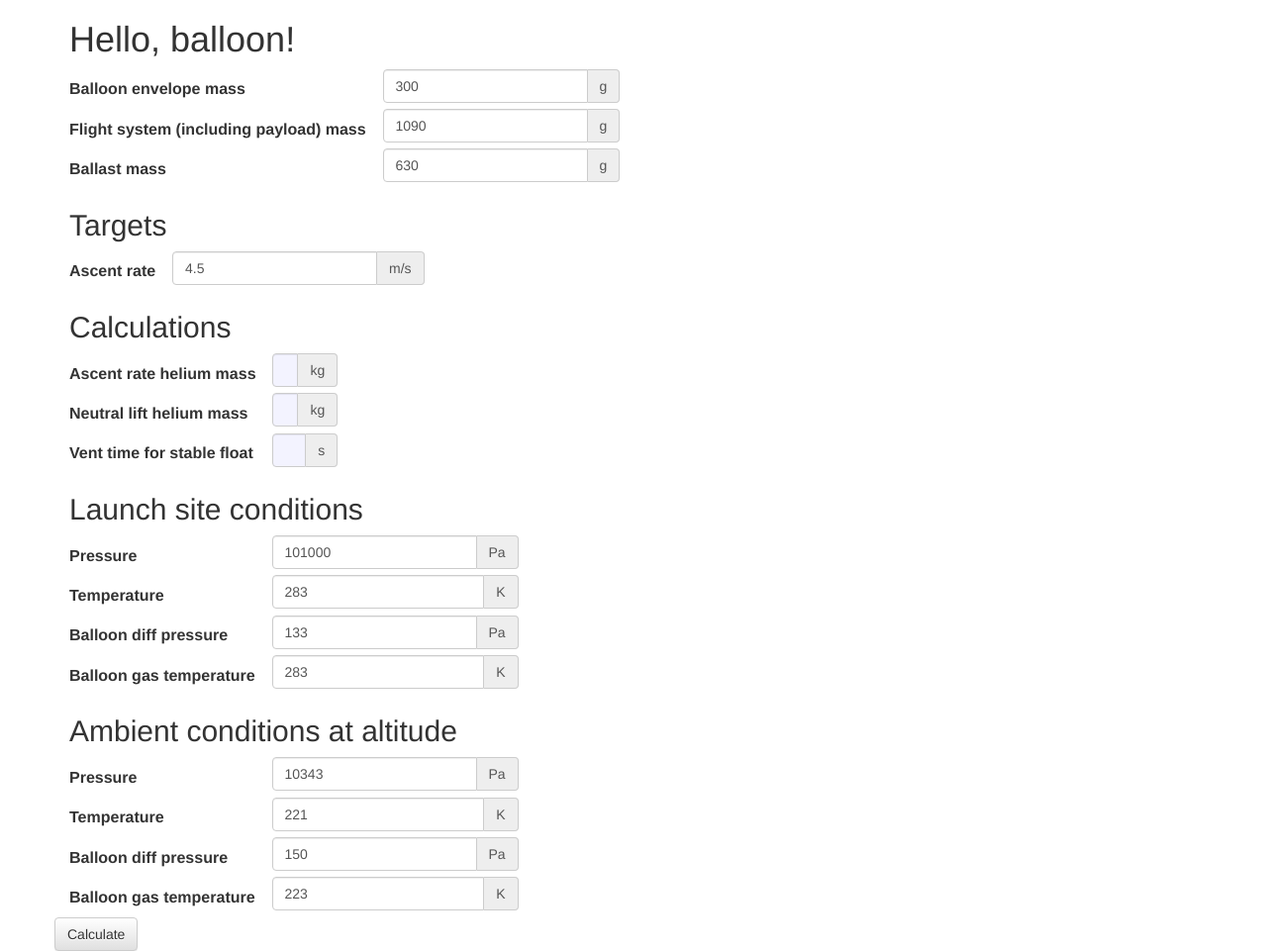
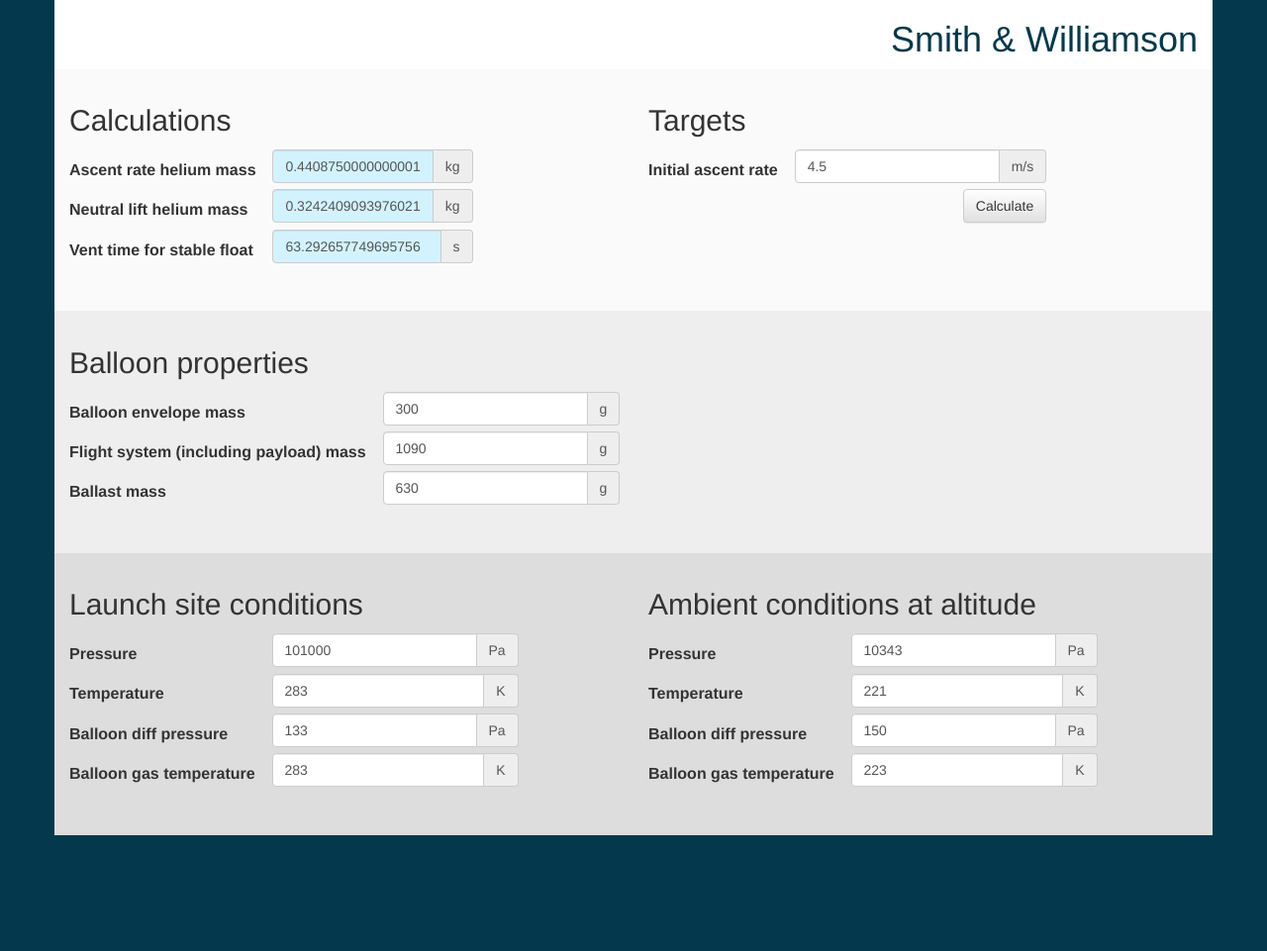
Before and after one commit to Jed-SWSDT/boomerang-calculator, a plain HTML site: page calculator/index.html in a window 1280 px wide. Shown: the whole page at 99% size. After the commit the page ends 844 px from the top, so only its background shows below. Drawn offline with Linux system fonts and the light colour scheme.

Commit message:
Arrange the UI into semantic panels
Put the conditions in one panel, balloon
properties in another, and calculations /
targets in a third.

```diff
--- a/calculator/index.html
+++ b/calculator/index.html
@@ -3,6 +3,19 @@
         <link rel="stylesheet" href="css/bootstrap-3.3.2-custom.css"/>
         <link rel="stylesheet" href="css/bootstrap-theme-3.3.2-custom.css"/>
         <style>
+            body {
+                background-color: #04394d;
+            }
+            .container {
+                background-color: white;
+            }
+            h1 {
+                text-align: right;
+                color: #04394d;
+            }
+            h2 {
+                padding-bottom: 0.2ex;
+            }
             th {
                 padding-right: 2ex;
                 padding-top: 0.75ex;
@@ -11,7 +24,28 @@
                 padding-bottom: 0.75ex;
             }
             .calc {
-                background-color: #f3f3ff;
+                background-color: #d2f3fe;
+            }
+            .buttonRow {
+                text-align: right;
+            }
+
+            .calcPanel {
+                background-color: #fafafa;
+                padding-top: 1.1em;
+                padding-bottom: 3em;
+            }
+
+            .balloonPanel {
+                background-color: #eee;
+                padding-top: 1.1em;
+                padding-bottom: 3em;
+            }
+
+            .conditionsPanel {
+                background-color: #ddd;
+                padding-top: 1.1em;
+                padding-bottom: 3em;
             }
         </style>
 
@@ -66,7 +100,9 @@
 
         $(function () {
             var fieldsToUpdateOnChange = [
-                'launchMass',
+                'mass1',
+                'mass2',
+                'mass3',
                 'lsPressure',
                 'lsTemperature',
                 'lsBalloonDiffPressure',
@@ -82,15 +118,75 @@
             }
 
             $("#calcButton").click(updateView);
+
+            updateView();
         });
         </script>
     </head>
 
     <div id="calculator" class="container">
-        <h1>Hello, balloon!</h1>
+        <h1>Smith &amp; Williamson</h1>
 
-        <div class="row">
+        <div class="row calcPanel">
+            <div class="col-md-6 col-xs-12">
+                <h2>Calculations</h2>
+                <table>
+                    <tr>
+                        <th><label>Ascent rate helium mass</label></th>
+                        <td>
+                            <div class="input-group">
+                                <span class="form-control calc" id="ascent"></span>
+                                <div class="input-group-addon">kg</div>
+                            </div>
+                        </td>
+                    </tr>
+                    <tr>
+                        <th><label>Neutral lift helium mass</label></th>
+                        <td>
+                            <div class="input-group">
+                                <span class="form-control calc" id="neutral"></span>
+                                <div class="input-group-addon">kg</div>
+                            </div>
+                        </td>
+                    </tr>
+                    <tr>
+                        <th><label>Vent time for stable float</label></th>
+                        <td>
+                            <div class="input-group">
+                                <span class="form-control calc" id="time"></span>
+                                <div class="input-group-addon">s</div>
+                            </div>
+                        </td>
+                    </tr>
+                </table>
+            </div>
+
+            <div class="col-md-6 col-xs-12">
+                <h2>Targets</h2>
+                <table>
+                    <tr>
+                        <th><label for="ascentRateTarget">Initial ascent rate</label></th>
+                        <td>
+                            <div class="input-group">
+                                <input id="ascentRateTarget" class="form-control"
+                                    type="number" value="4.5"/>
+                                <div class="input-group-addon">m/s</div>
+                            </div>
+                        </td>
+                    </tr>
+                    <tr>
+                        <th>&nbsp;</th>
+                        <td class="buttonRow"><button id="calcButton" class="btn btn-default">Calculate</button></td>
+                    </tr>
+                </table>
+            </div>
+        </div>
+
+
+
+        <div class="row balloonPanel">
             <div class="col-xs-12">
+                <h2>Balloon properties</h2>
                 <table>
                     <tr>
                         <th><label for="mass1">Balloon envelope mass</label></th>
@@ -125,60 +221,11 @@
         </div>
 
         <div class="row">
-            <div class="col-sm-8 col-xs-12">
-                <h2>Targets</h2>
-                <table>
-                    <tr>
-                        <th><label for="ascentRateTarget">Ascent rate</label></th>
-                        <td>
-                            <div class="input-group">
-                                <input id="ascentRateTarget" class="form-control"
-                                    type="number" value="4.5"/>
-                                <div class="input-group-addon">m/s</div>
-                            </div>
-                        </td>
-                    </tr>
-                </table>
-            </div>
         </div>
 
-        <div class="row">
-            <div class="col-sm-8 col-xs-12">
-                <h2>Calculations</h2>
-                <table>
-                    <tr>
-                        <th><label>Ascent rate helium mass</label></th>
-                        <td>
-                            <div class="input-group">
-                                <span class="form-control calc" id="ascent"></span>
-                                <div class="input-group-addon">kg</div>
-                            </div>
-                        </td>
-                    </tr>
-                    <tr>
-                        <th><label>Neutral lift helium mass</label></th>
-                        <td>
-                            <div class="input-group">
-                                <span class="form-control calc" id="neutral"></span>
-                                <div class="input-group-addon">kg</div>
-                            </div>
-                        </td>
-                    </tr>
-                    <tr>
-                        <th><label>Vent time for stable float</label></th>
-                        <td>
-                            <div class="input-group">
-                                <span class="form-control calc" id="time"></span>
-                                <div class="input-group-addon">s</div>
-                            </div>
-                        </td>
-                    </tr>
-                </table>
-            </div>
-        </div>
 
-        <div class="row">
-            <div class="col-sm-8 col-xs-12">
+        <div class="row conditionsPanel">
+            <div class="col-md-6 col-xs-12">
                 <h2>Launch site conditions</h2>
                 <table>
                     <tr>
@@ -226,10 +273,8 @@
                     </tr>
                 </table>
             </div>
-        </div>
 
-        <div class="row">
-            <div class="col-xs-12 col-sm-8">
+            <div class="col-xs-12 col-md-6">
                 <h2>Ambient conditions at altitude</h2>
                 <table>
                     <tr>
@@ -276,10 +321,6 @@
             </div>
         </div>
 
-        <div class="row buttonRow">
-            <button id="calcButton" class="btn btn-default">Calculate</button>
-        </div>
-
         <div id="example"></div>
     </div>
 
```
